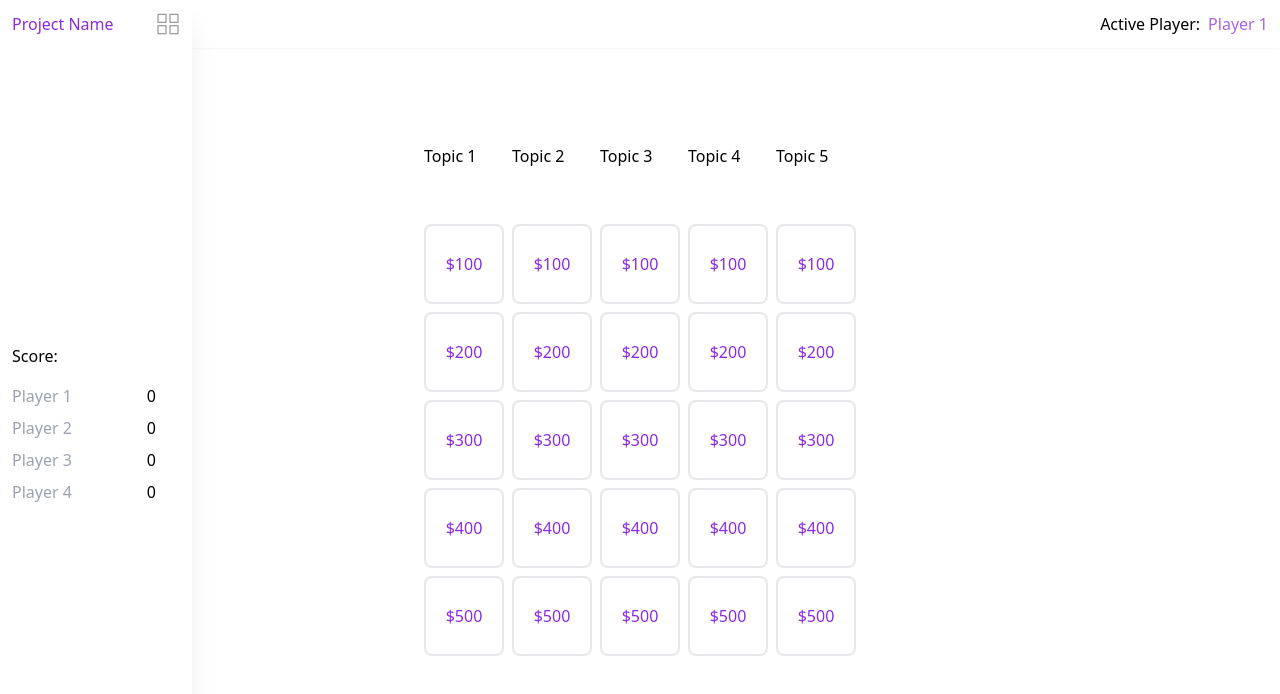
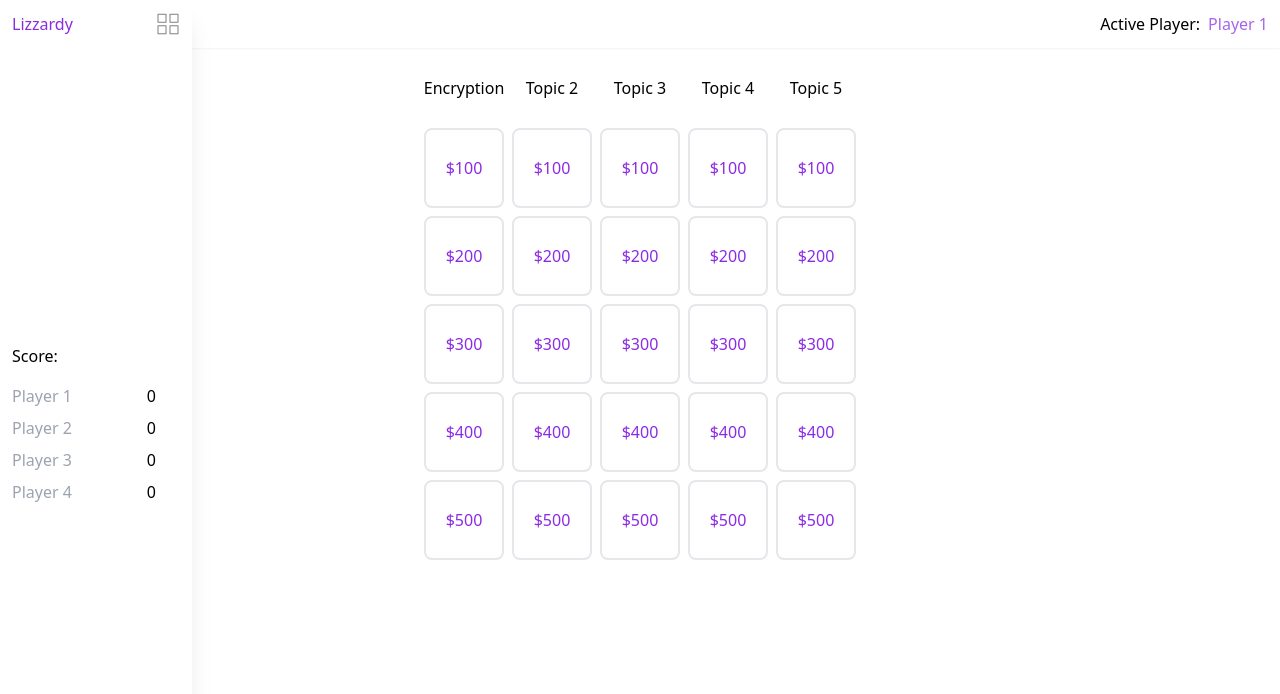
Before and after one commit to minsuk2609/jeopardy-game, a React (Vite) app: page / in a window 1280 px wide. Shown: the top 694 px of the page. Built offline with nearby package versions, Linux system fonts and the light colour scheme.

Commit message:
Minor updates

```diff
--- a/output.css
+++ b/output.css
@@ -1,5 +1,5 @@
 /*
-! tailwindcss v3.3.5 | MIT License | https://tailwindcss.com
+! tailwindcss v3.3.6 | MIT License | https://tailwindcss.com
 */
 
 /*
@@ -121,8 +121,10 @@ strong {
 }
 
 /*
-1. Use the user's configured `mono` font family by default.
-2. Correct the odd `em` font sizing in all browsers.
+1. Use the user's configured `mono` font-family by default.
+2. Use the user's configured `mono` font-feature-settings by default.
+3. Use the user's configured `mono` font-variation-settings by default.
+4. Correct the odd `em` font sizing in all browsers.
 */
 
 code,
@@ -131,8 +133,12 @@ samp,
 pre {
   font-family: ui-monospace, SFMono-Regular, Menlo, Monaco, Consolas, "Liberation Mono", "Courier New", monospace;
   /* 1 */
+  font-feature-settings: normal;
+  /* 2 */
+  font-variation-settings: normal;
+  /* 3 */
   font-size: 1em;
-  /* 2 */
+  /* 4 */
 }
 
 /*
@@ -554,10 +560,6 @@ video {
   left: 0.75rem;
 }
 
-.left-48 {
-  left: 12rem;
-}
-
 .right-0 {
   right: 0px;
 }
@@ -576,6 +578,10 @@ video {
 
 .z-50 {
   z-index: 50;
+}
+
+.m-6 {
+  margin: 1.5rem;
 }
 
 .flex {
@@ -630,12 +636,20 @@ video {
   width: 1.5rem;
 }
 
-.w-\[calc\(100\%-12rem\)\] {
-  width: calc(100% - 12rem);
+.w-full {
+  width: 100%;
 }
 
-.w-full {
-  width: 100%;
+.w-\[50\%\] {
+  width: 50%;
+}
+
+.max-w-\[50\%\] {
+  max-width: 50%;
+}
+
+.flex-1 {
+  flex: 1 1 0%;
 }
 
 .flex-grow {
@@ -686,6 +700,10 @@ video {
   margin-bottom: calc(1rem * var(--tw-space-y-reverse));
 }
 
+.break-words {
+  overflow-wrap: break-word;
+}
+
 .rounded-lg {
   border-radius: 0.5rem;
 }
@@ -710,19 +728,14 @@ video {
   border-color: var(--purple-80);
 }
 
+.bg-\[\#fff\] {
+  --tw-bg-opacity: 1;
+  background-color: rgb(255 255 255 / var(--tw-bg-opacity));
+}
+
 .bg-slate-200 {
   --tw-bg-opacity: 1;
   background-color: rgb(226 232 240 / var(--tw-bg-opacity));
-}
-
-.bg-red-100 {
-  --tw-bg-opacity: 1;
-  background-color: rgb(254 226 226 / var(--tw-bg-opacity));
-}
-
-.bg-\[\#fff\] {
-  --tw-bg-opacity: 1;
-  background-color: rgb(255 255 255 / var(--tw-bg-opacity));
 }
 
 .p-3 {
@@ -849,13 +862,11 @@ You can apply the theme on any DOM node, not just the `body`
 }
 
 @media (min-width: 768px) {
+  .md\:flex {
+    display: flex;
+  }
+
   .md\:hidden {
     display: none;
   }
 }
-
-@media (min-width: 1024px) {
-  .lg\:flex {
-    display: flex;
-  }
-}
--- a/src/components/Board.tsx
+++ b/src/components/Board.tsx
@@ -5,15 +5,15 @@ import CardInfo from "../util/CardInfo";
 
 export default function Board(props: any): JSX.Element {
     const [trigger, setTrigger] = useState<boolean>(false);
-    const [cardInfo, setCardInfo] = useState<CardInfo>(new CardInfo("", ""));
+    const [cardInfo, setCardInfo] = useState<CardInfo>(new CardInfo("","" ,"", {}));
 
     return (
         <div className="relative grid grid-cols-5 gap-2">
-            <CellColumn topic={"Topic 1"} setTrigger={setTrigger} cardInfo={cardInfo} setCardInfo={setCardInfo}/>
-            <CellColumn topic={"Topic 2"} setTrigger={setTrigger} cardInfo={cardInfo} setCardInfo={setCardInfo}/>
-            <CellColumn topic={"Topic 3"} setTrigger={setTrigger} cardInfo={cardInfo} setCardInfo={setCardInfo}/>
-            <CellColumn topic={"Topic 4"} setTrigger={setTrigger} cardInfo={cardInfo} setCardInfo={setCardInfo}/>
-            <CellColumn topic={"Topic 5"} setTrigger={setTrigger} cardInfo={cardInfo} setCardInfo={setCardInfo}/>
+            <CellColumn topic={1} setTrigger={setTrigger} cardInfo={cardInfo} setCardInfo={setCardInfo}/>
+            <CellColumn topic={2} setTrigger={setTrigger} cardInfo={cardInfo} setCardInfo={setCardInfo}/>
+            <CellColumn topic={3} setTrigger={setTrigger} cardInfo={cardInfo} setCardInfo={setCardInfo}/>
+            <CellColumn topic={4} setTrigger={setTrigger} cardInfo={cardInfo} setCardInfo={setCardInfo}/>
+            <CellColumn topic={5} setTrigger={setTrigger} cardInfo={cardInfo} setCardInfo={setCardInfo}/>
             <Card trigger={trigger} setTrigger={setTrigger} cardInfo={cardInfo}/>
         </div>
     );
--- a/src/components/Card.tsx
+++ b/src/components/Card.tsx
@@ -4,12 +4,13 @@ export default function Card(props: any): JSX.Element {
             <button className="absolute right-0 top-0 p-3" onClick={() => props.setTrigger(false)}>
                 <img className="w-6 h-6 opacity-50 hover:opacity-100" src="close.png"/>
             </button>
-            <div className="flex flex-col gap-2">
-                <h1>{props.cardInfo.question}</h1>
-                <button className="border border-purple-80 rounded-md transition hover:bg-purple-80 hover:text-white">Answer 1</button>
-                <button className="border border-purple-80 rounded-md transition hover:bg-purple-80 hover:text-white">Answer 2</button>
-                <button className="border border-purple-80 rounded-md transition hover:bg-purple-80 hover:text-white">Answer 3</button>
-                <button className="border border-purple-80 rounded-md transition hover:bg-purple-80 hover:text-white">Answer 4</button>
+            <div className="relative flex flex-col gap-2 items-center m-6">
+                <h1>{props.cardInfo.category}</h1>
+                <h1 className="break-words">{props.cardInfo.question}</h1>
+                <button className="border border-purple-80 rounded-md transition hover:bg-purple-80 hover:text-white w-[50%]">{props.cardInfo.answerList[1]}</button>
+                <button className="border border-purple-80 rounded-md transition hover:bg-purple-80 hover:text-white w-[50%]">{props.cardInfo.answerList[2]}</button>
+                <button className="border border-purple-80 rounded-md transition hover:bg-purple-80 hover:text-white w-[50%]">{props.cardInfo.answerList[3]}</button>
+                <button className="border border-purple-80 rounded-md transition hover:bg-purple-80 hover:text-white w-[50%]">{props.cardInfo.answerList[4]}</button>
             </div>
         </div>
     ) : (
--- a/src/components/Cell.tsx
+++ b/src/components/Cell.tsx
@@ -1,9 +1,10 @@
 import CardInfo from "../util/CardInfo";
+import data from "../util/questions";
 
 export default function Cell(props: any): JSX.Element {
     return (
         <div className="w-20 h-20 flex flex-col items-center justify-center rounded-lg border-solid border-2 hover:bg-gray-200" onClick={() => {
-            props.setCardInfo(new CardInfo(`${props.topic} for $${props.value} qustion`, "idk"));
+            props.setCardInfo(new CardInfo(`${data[props.topic].name} for $${props.value} qustion`,`${data[props.topic].questions[props.value].text}` , `${data[props.topic].questions[props.value].correct}`, data[props.topic].questions[props.value].answers));
             props.setTrigger(true);
         }}>
             <h1 className="text-purple-80">{`$${props.value}`}</h1>
--- a/src/components/Header.tsx
+++ b/src/components/Header.tsx
@@ -1,6 +1,6 @@
 export default function Header(props: any): JSX.Element {
     return (
-        <div className={`fixed top-0 flex ${props.status ? "w-full left-0" : "w-[calc(100%-12rem)] left-48"} h-12 shadow-sm items-center justify-end`}>
+        <div className={`flex h-12 shadow-sm items-center justify-end`}>
             <div className="flex gap-2 items-center p-3">
                 <h1>Active Player:</h1>
                 <h1 className="animate-pulse text-purple-80">Player 1</h1>
--- a/src/components/Main.tsx
+++ b/src/components/Main.tsx
@@ -8,7 +8,7 @@ export default function Main(props: any): JSX.Element {
             <Header
                 status={props.status}
             />
-            <div className="flex flex-col items-center">
+            <div className="flex flex-1 flex-col items-center">
                 <TopicRow />
                 <Board />
             </div>
--- a/src/components/NavBar.tsx
+++ b/src/components/NavBar.tsx
@@ -10,7 +10,7 @@ export default function NavBar({players, setPlayer, status, setStatus}: any): JS
             </button>
             <div className={`flex ${status ? "md:hidden nav--class--mode-1" : "md:flex nav--class--mode-2"} flex-col flex-grow shadow-xl w-48 min-h-screen bg-[#fff]`}>
                 <div className="flex justify-between items-center p-3">
-                    <h1 className="text-purple-80">Project Name</h1>
+                    <h1 className="text-purple-80">Lizzardy</h1>
                     <button onClick={() => {
                         setStatus(!status);
                     }}>
--- a/src/components/TopicRow.tsx
+++ b/src/components/TopicRow.tsx
@@ -1,11 +1,13 @@
+import data from "../util/questions";
+
 export default function TopicColumn(props: any): JSX.Element {
     return (
         <div className="flex gap-2">
-            <div className="w-20 h-20">Topic 1</div>
-            <div className="w-20 h-20">Topic 2</div>
-            <div className="w-20 h-20">Topic 3</div>
-            <div className="w-20 h-20">Topic 4</div>
-            <div className="w-20 h-20">Topic 5</div>
+            <div className="w-20 h-20 flex justify-center items-center">{data[1].name}</div>
+            <div className="w-20 h-20 flex justify-center items-center">Topic 2</div>
+            <div className="w-20 h-20 flex justify-center items-center">Topic 3</div>
+            <div className="w-20 h-20 flex justify-center items-center">Topic 4</div>
+            <div className="w-20 h-20 flex justify-center items-center">Topic 5</div>
         </div>
     );
 }
--- a/tsconfig.json
+++ b/tsconfig.json
@@ -107,5 +107,5 @@
     // "skipDefaultLibCheck": true,                      /* Skip type checking .d.ts files that are included with TypeScript. */
     "skipLibCheck": true                                 /* Skip type checking all .d.ts files. */
   },
-  "include": ["src/**/*.ts", "src/**/*.d.ts", "src/**/*.tsx"]
+  "include": ["src/**/*.ts", "src/**/*.d.ts", "src/**/*.tsx", "src/util/questions.ts"]
 }
```
Also changed, not shown: 1 other file (tests, documents, lock files or other folders).
